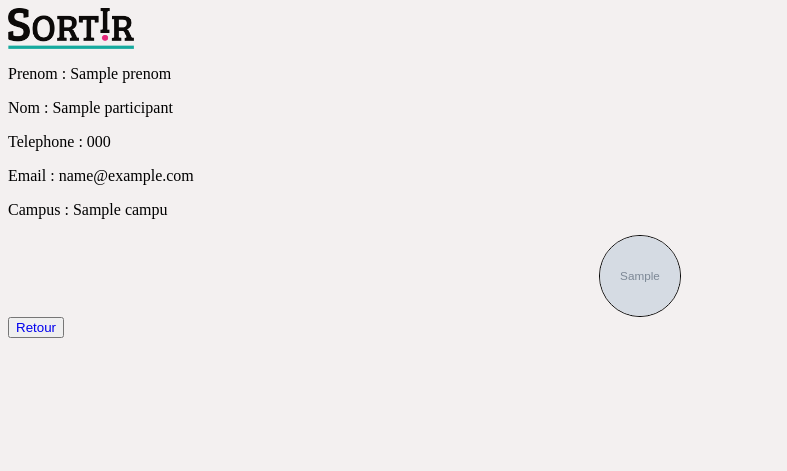
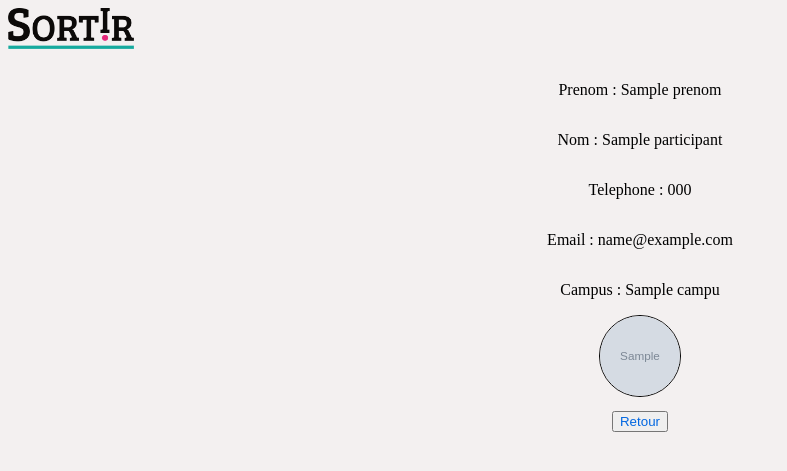
Before and after one commit to laureeeent/Sortir, a Symfony app: template templates/participant/afficherprofil.html.twig in a window 1280 px wide. Shown: the top 471 px of the page, without its empty margins (0-787 px from the left). Run offline with Twig, Linux system fonts and the light colour scheme; the template is opened without the code that fills it: most values are stand-ins (such as "Sample title", 1, 10 or a date in 2020); grey boxes marked "Sample" are stand-in pictures; some libraries are stand-ins or nearby versions.

Commit message:
ADD : css de maitre

```diff
--- /dev/null
+++ b/public/css/profilAutreUtilisateur.css
@@ -0,0 +1,10 @@
+.profil-autre-utilisateur{
+    display: grid;
+    grid-auto-columns: 1fr;
+    grid-template-rows: 1fr 1fr;
+    justify-items: center;
+    align-items: center;
+}
+.btn{
+    margin-top: 1em;
+}
--- a/public/css/style.css
+++ b/public/css/style.css
@@ -53,3 +53,7 @@ body{
     border-radius: 50%;
     border: solid 1px ;
 }
+
+a{
+    color: #0067e1;
+}
--- a/templates/participant/afficherprofil.html.twig
+++ b/templates/participant/afficherprofil.html.twig
@@ -1,20 +1,23 @@
 {% extends 'base.html.twig' %}
 
 {% block body %}
-<p>Prenom :  {{ participant.prenom }}</p>
-<p>Nom :  {{ participant.nom }}</p>
-<p>Telephone :  {{ participant.telephone }}</p>
-<p>Email :  {{ participant.email }}</p>
-<p>Campus :  {{ participant.campus.nom }}</p>
-<div id="photoprofil">
-    {% if participant.photo %}
-        <img src=" {{ asset("photoprofil/"~participant.photo.photoprofil )}} " >
-    {% else %}
-        <img src=" {{ asset("photoprofil/default.png" )}} " >
-    {% endif %}
-</div>
-    <button><a href="{{ path('sortie_list') }}" style="text-decoration: none">Retour</a></button>
+    <link rel="stylesheet" href="{{ asset('css/profilAutreUtilisateur.css') }}">
+    <div class="profil-autre-utilisateur">
+        <p>Prenom : {{ participant.prenom }}</p>
+        <p>Nom : {{ participant.nom }}</p>
+        <p>Telephone : {{ participant.telephone }}</p>
+        <p>Email : {{ participant.email }}</p>
+        <p>Campus : {{ participant.campus.nom }}</p>
+        <div id="photoprofil">
+            {% if participant.photo %}
+                <img src=" {{ asset("photoprofil/"~participant.photo.photoprofil ) }} ">
+            {% else %}
+                <img src=" {{ asset("photoprofil/default.png" ) }} ">
+            {% endif %}
+        </div>
+        <button class="btn"><a href="{{ path('sortie_list') }}" style="text-decoration: none">Retour</a></button>
+    </div>
 {% endblock %}
 
 {#
-{{ id.photo ? id.photo : default }}#}
+{{ id.photo ? id.photo : default }} #}
--- a/templates/sortie/list.html.twig
+++ b/templates/sortie/list.html.twig
@@ -11,7 +11,8 @@
             <button>Rechercher</button>
             {{ form_end(rechercheForm) }}
         </div>
-            <div id="sorties">
+        <div id="sorties">
+            <table class="table-scroll">
                 <ul>
                     {% for sortie in sorties %}
                         {% if not (sortie.etat.libelle == "Archivée") %}
@@ -27,7 +28,8 @@
                         {% endif %}
                     {% endfor %}
                 </ul>
-            </div>
+            </table>
+        </div>
     </div>
 {% endblock %}
 
```
Also changed, not shown: public/css/listeSortie.css (+43 -0 lines), public/photoprofil/bob.png (added), public/photoprofil/goku.jpg (added).
